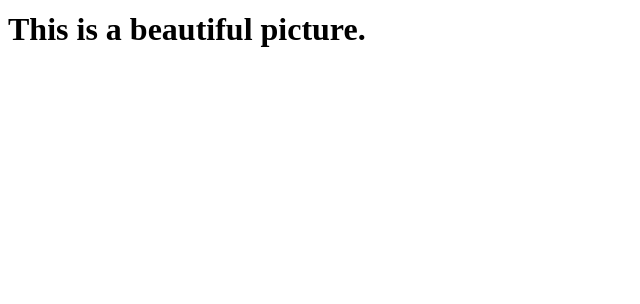
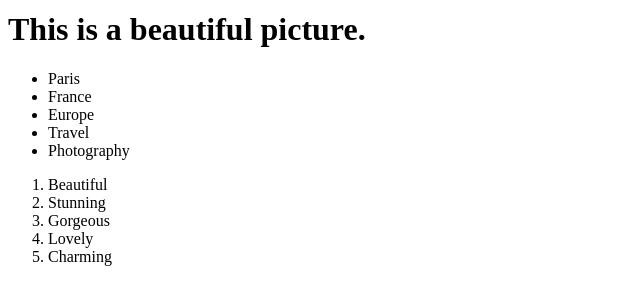
Before and after one commit to sidoji1/nmit, a plain HTML site: page index.html in a window 1280 px wide. Shown: the part 322-626 px from the top of the page, without its empty margins (0-640 px from the left). Drawn offline with Linux system fonts and the light colour scheme.

Commit message:
ol is added

```diff
--- a/index.html
+++ b/index.html
@@ -10,6 +10,20 @@
       </div>
       <div class="text">
         <h1>This is a beautiful picture.</h1>
+        <ul>
+            <li>Paris</li>
+            <li>France</li>
+            <li>Europe</li>
+            <li>Travel</li>
+            <li>Photography</li>
+        </ul>
+        <ol>
+            <li>Beautiful</li>
+            <li>Stunning</li>
+            <li>Gorgeous</li>
+            <li>Lovely</li>
+            <li>Charming</li>
+        </ol>
       </div>
     </div>
   </body>
```
